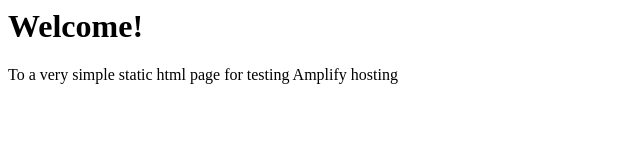
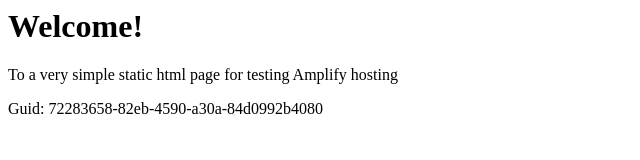
Before and after one commit to aws-aemilia-yul/Github-PR-Commit-Integration-Test-DoNotTouch-v1-preprod-ca-central-1, a website: page src/index.html in a window 1280 px wide. Shown: the whole page, without its empty margins (0-640 px from the left). Drawn offline with Linux system fonts and the light colour scheme.

Commit message:
commit from integ tests

```diff
--- a/src/index.html
+++ b/src/index.html
@@ -1,3 +1,5 @@
+
+
 <html lang="en">
 
 <head>
@@ -10,6 +12,6 @@
 <body>
     <h1>Welcome!</h1>
     <p>To a very simple static html page for testing Amplify hosting</p>
-</body>
+    <p>Guid: 72283658-82eb-4590-a30a-84d0992b4080</p></body>
 
 </html>
```
